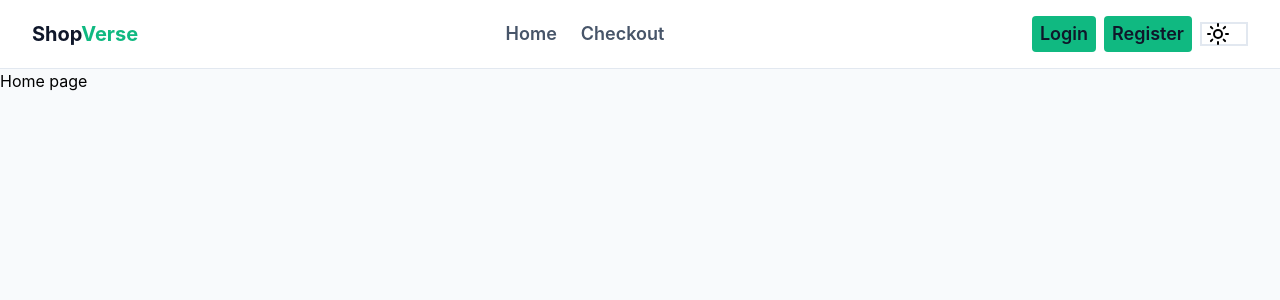
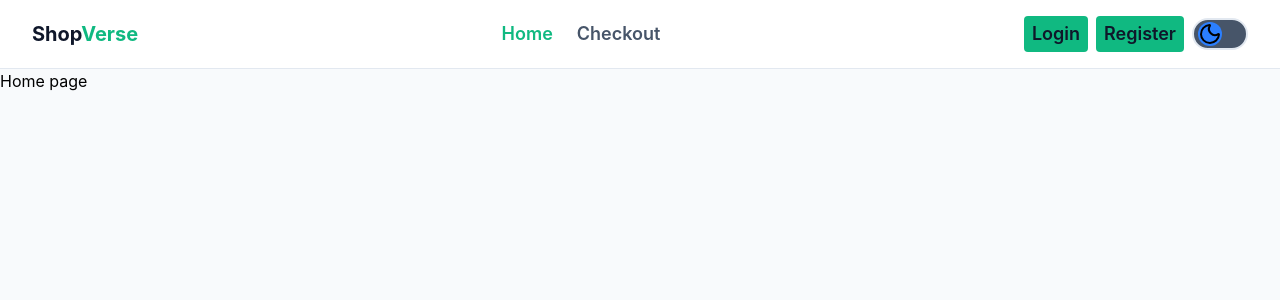
Before and after one commit to Puneetkumarboinpally/ShopVerse-React-E-Commerce-Experience, a React (Vite) app in the folder ShopVerse/: page / in a window 1280 px wide. Shown: the top 300 px of the page. Built offline with nearby package versions, Linux system fonts and the light colour scheme.

Commit message:
toggle button and active line on navbar added

```diff
--- a/ShopVerse/src/components/Navbar.jsx
+++ b/ShopVerse/src/components/Navbar.jsx
@@ -1,29 +1,48 @@
-import { Link } from "react-router-dom";
-import { Sun } from "lucide-react";
+import { NavLink, Link } from "react-router-dom";
+import { Sun, Moon } from "lucide-react";
+import { useEffect, useState } from "react";
 
 const Navbar = () => {
+  const [darkMode, setDarkMode] = useState(() => {
+    const stored = localStorage.getItem("darkMode");
+    return stored ? JSON.parse(stored) : false;
+  });
+
+  useEffect(() => {
+    document.documentElement.classList.toggle("dark", darkMode);
+    localStorage.setItem("darkMode", JSON.stringify(darkMode));
+  }, [darkMode]);
+
   return (
     <div>
       <nav className="flex justify-between items-center bg-surface  border-b border-border py-4 px-8">
         <div>
-          <Link to="/" className="text-xl font-bold text-primary">
+          <NavLink to="/" className="text-xl font-bold text-primary">
             Shop
             <span className="text-accent">Verse</span>
-          </Link>
+          </NavLink>
         </div>
         <div className="flex gap-6">
-          <Link
+          <NavLink
             to="/"
-            className="text-lg text-secondary font-semibold transition-all duration-300 ease hover:text-accent"
+            className={({ isActive }) =>
+              `text-lg font-semibold transition-all duration-300 ${
+                isActive ? "text-accent" : "text-secondary hover:text-accent"
+              }`
+            }
           >
             Home
-          </Link>
-          <Link
+          </NavLink>
+          <NavLink
             to="/checkout"
-            className="text-lg text-secondary font-semibold  transition-all duration-300 ease hover:text-accent"
+            className={({ isActive }) =>
+              `text-lg font-semibold transition-all duration-300 ${
+                isActive ? "text-accent" : "text-secondary hover:text-accent"
+              }`
+            }
           >
             Checkout
-          </Link>
+          </NavLink>
         </div>
         <div className="flex gap-2 items-center">
           <Link
@@ -38,9 +57,17 @@ const Navbar = () => {
           >
             Register
           </Link>
-          <button className="w-12 h-6 flex items-center border-2 border-border p-1">
-            <div>
-              <Sun />
+          <button
+            onClick={() => setDarkMode((prev) => !prev)}
+            aria-label="Toggle dark mode"
+            className="w-14 h-8 flex items-center border-2 border-border bg-secondary cursor-pointer p-1 rounded-full"
+          >
+            <div
+              className={`w-6 h-6 flex items-center rounded-full
+                 transition-all duration-500
+                  transform ${darkMode ? "translate-x-5 rotate-90 bg-yellow-500" : "translate-x-0 rotate-0 bg-blue-500"}`}
+            >
+              {darkMode ? <Sun /> : <Moon />}
             </div>
           </button>
         </div>
```
